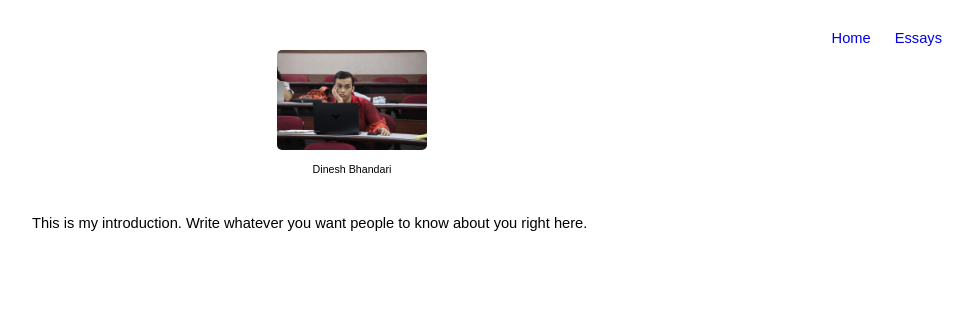
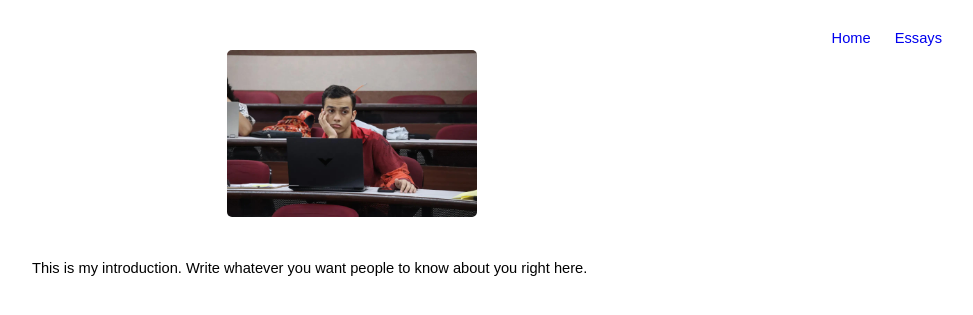
Before and after one commit to brokedineshbhandari/brokedineshbhandari.github.io, a Jekyll site: the page built from index.html, in a window 1280 px wide. Shown: the top 315 px of the page, without its empty margins (288-1261 px from the left). Built offline with Jekyll 4.4.1, drawn with Linux system fonts in a browser that asks for light colours.

Commit message:
Update index.html

```diff
--- a/index.html
+++ b/index.html
@@ -8,19 +8,13 @@ title: Home
         margin-bottom: 40px;
     }
     .home-header img {
-        width: 150px;
+        width: 250px; /* Increased from 150px. You can change this number to make it even bigger or smaller */
         border-radius: 5px;
     }
-    .subtitle {
-        font-size: 8pt;
-        margin-top: 10px;
-    }
-
 </style>
 
 <div class="home-header">
     <img src="profile.jpeg" alt="My Picture">
-    <div class="subtitle">Dinesh Bhandari</div>
 </div>
 
 <p>This is my introduction. Write whatever you want people to know about you right here.</p>
```
